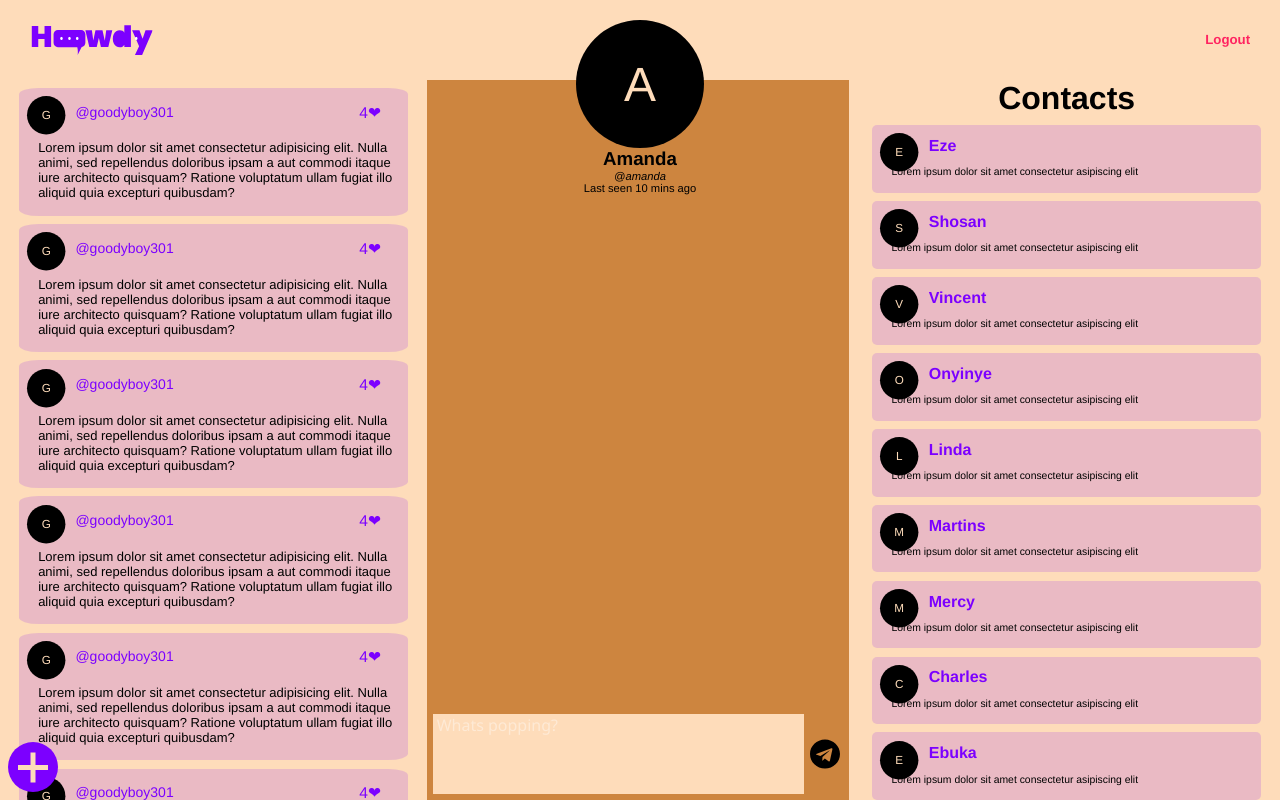
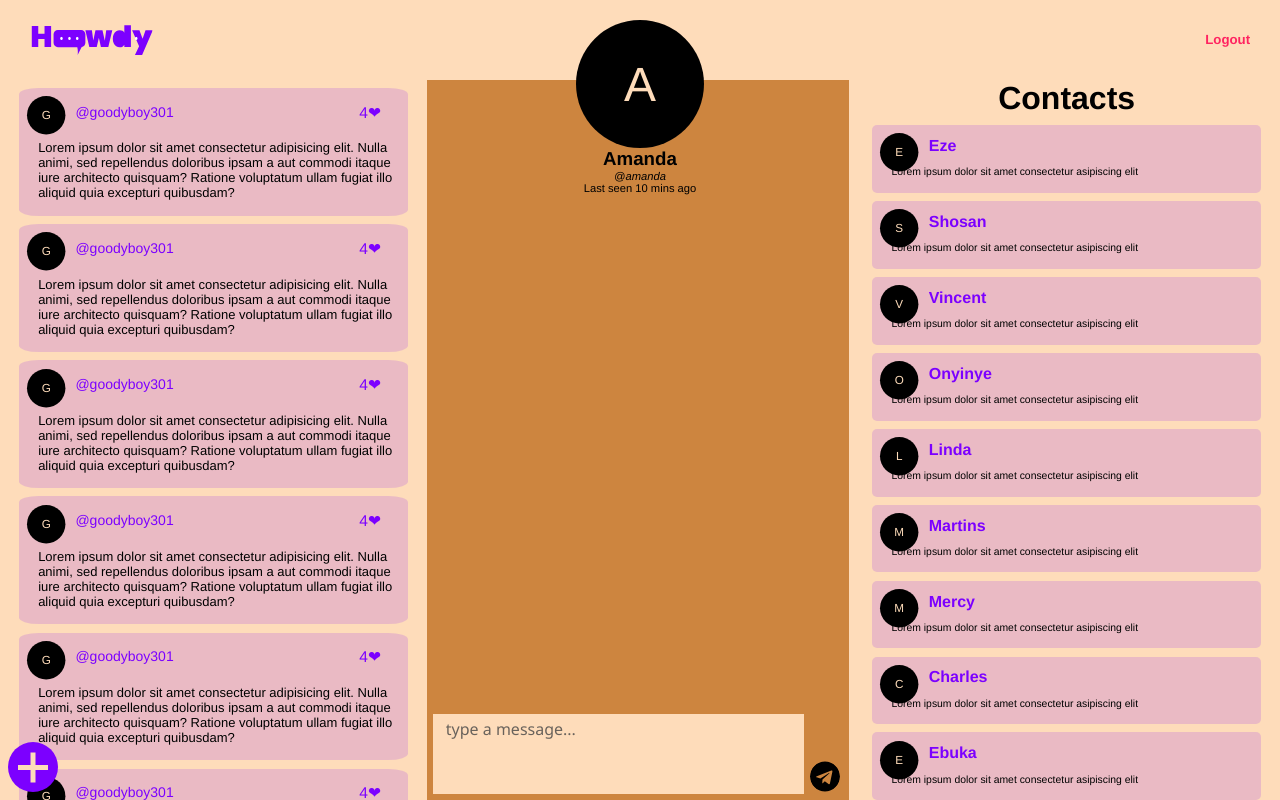
Before and after one commit to GoodyBoy301/Howdy-Frontend, a Vue app: page /amanda in a window 1280 px wide. Built offline with nearby package versions, Linux system fonts and the light colour scheme.

Commit message:
style message

```diff
--- a/src/views/Chat/Message.vue
+++ b/src/views/Chat/Message.vue
@@ -3,7 +3,7 @@
     <textarea
       autofocus
       maxlength="160"
-      placeholder="Whats popping?"
+      placeholder="type a message..."
       spellcheck="false"
       rows="20"
     />
@@ -22,11 +22,18 @@ export default {};
   /* background: lightsalmon; */
   width: calc(100% / 3.1);
   display: flex;
-  align-items: center;
+  align-items: flex-end;
 }
 
 .send {
   width: 30px;
+  cursor: pointer;
+  border-radius: 100%;
+  margin: 2% 0;
+  transition: all 0.1s ease-in;
+}
+.send:hover {
+  transform: scale(1.1);
 }
 textarea,
 textarea:active {
@@ -38,22 +45,24 @@ textarea:active {
   color: black;
   resize: none;
   font-size: 16px;
-  line-height: 14.3px;
   height: min-content;
   display: flex;
-  height: 60px;
+  height: 30px;
   width: 90%;
   margin: 6px;
   padding: 4px;
   font-family: "Segoe UI";
   transition: all 0.2s ease-in;
+  border-radius: 30px;
 }
 textarea:focus {
   height: 80px;
   opacity: 1;
+  border-radius: 0;
 }
 textarea::placeholder {
-  opacity: 0.4;
-  color: #fff;
+  opacity: 0.8;
+  color: #444;
+  padding: 0 1ch;
 }
 </style>
```
